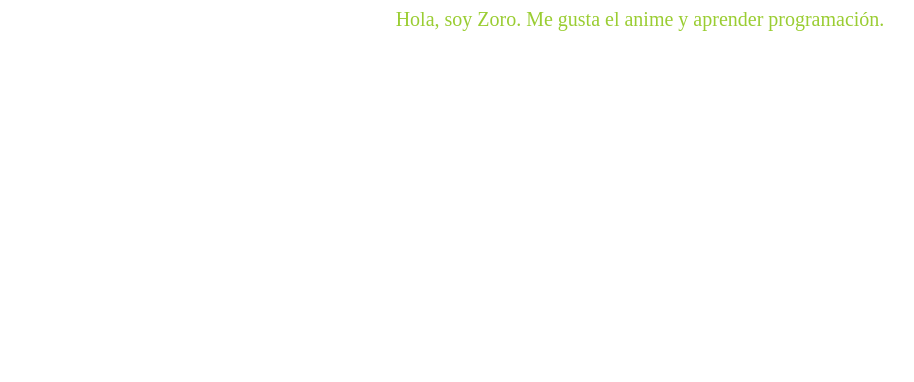
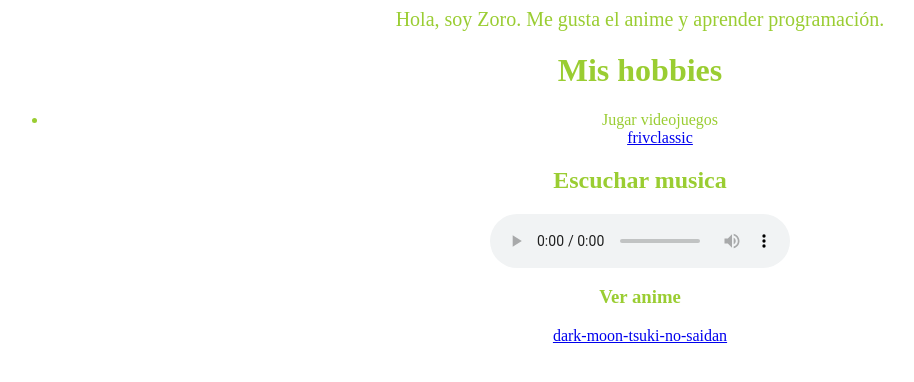
Before and after one commit to spartorgutierrez-svg/saludo, a plain HTML site: page index.html in a window 1280 px wide. Shown: the whole page, without its empty margins (0-914 px from the left). Drawn offline with Linux system fonts and the light colour scheme.

Commit message:
Update index.html

```diff
--- a/index.html
+++ b/index.html
@@ -23,5 +23,28 @@
     <p>
         Hola, soy Zoro. Me gusta el anime y aprender programación.
     </p>
-     </body>
+
+    <h1>Mis hobbies</h1>
+    <ul>
+
+        <li>Jugar videojuegos</li>
+
+        <a href="https://www.frivclassic.com/fc-es.html"> frivclassic</a><br>
+
+    </ul>
+
+
+     <h2> Escuchar musica</h2>
+
+     <audio controls autoplay loop>
+       <source src="../fideos/_CapCut 😝(MP4).mp4" type="audio/mp4">
+     </audio>
+
+
+     <h3>Ver anime</h3>
+
+     <a href='https://ww3.animeonline.ninja/online/dark-moon-tsuki-no-saidan/'> dark-moon-tsuki-no-saidan</a> <br>
+
+
+  </body>
 </html>
```
